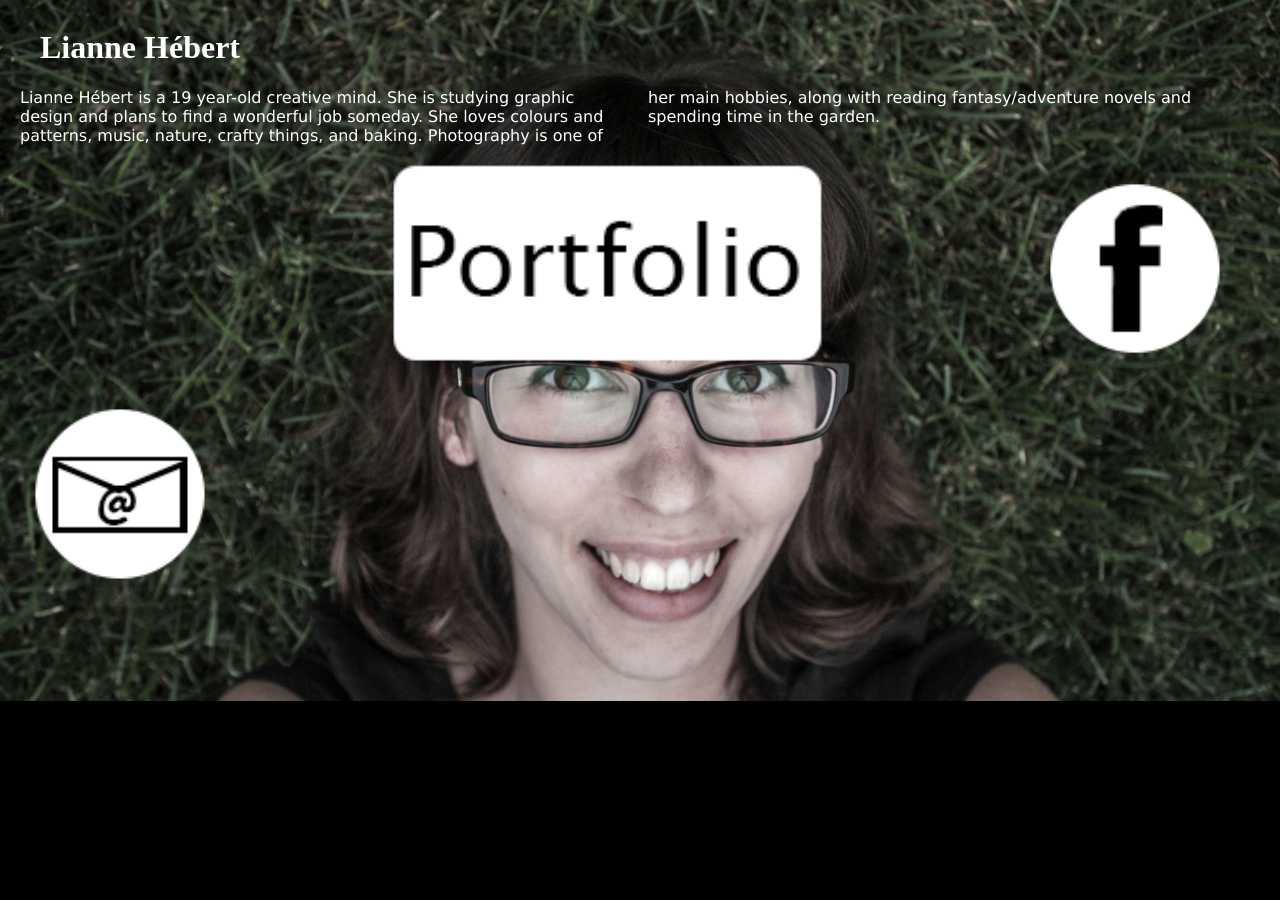
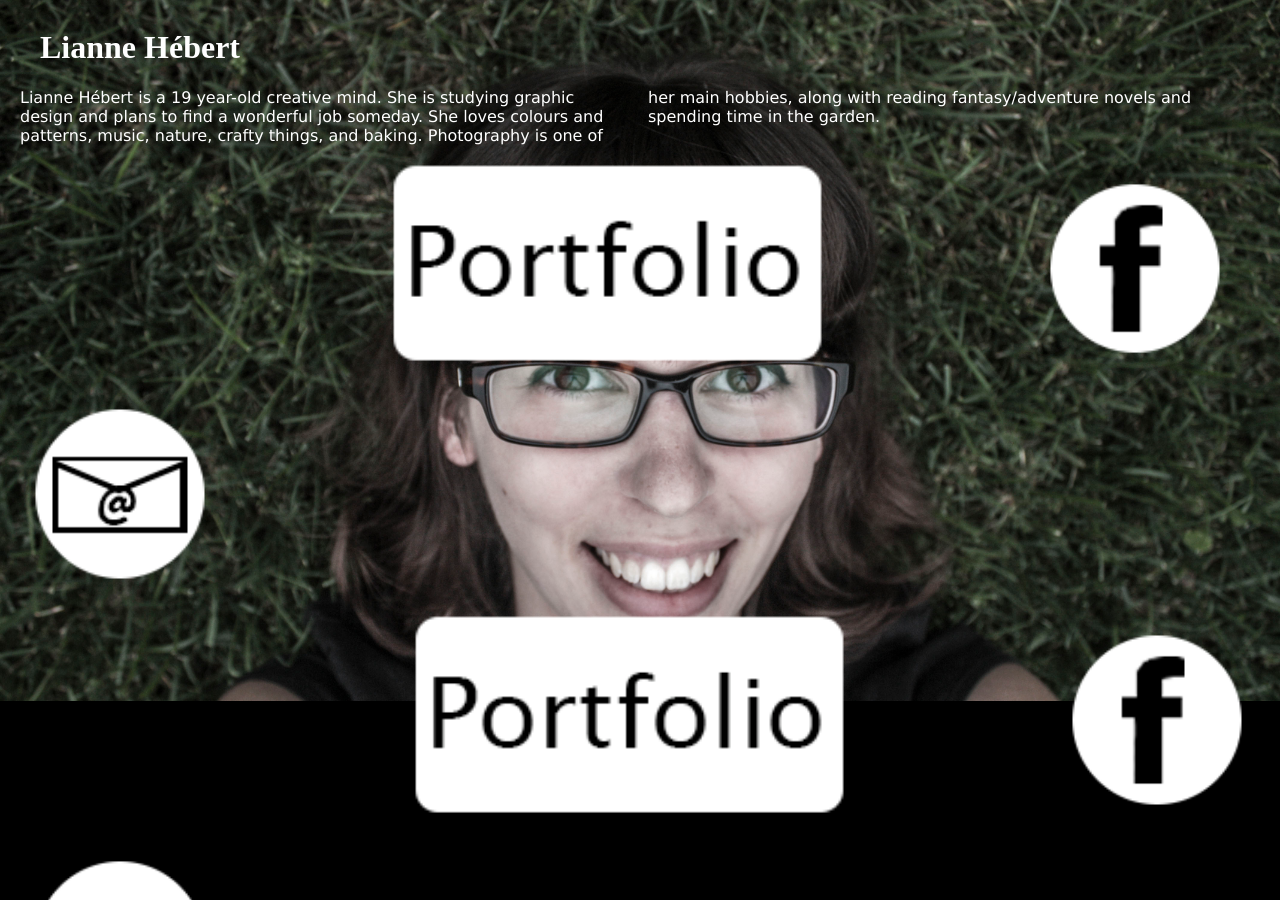
Before and after one commit to liannehebert/liannehebert.github.io, a Jekyll site: the page built from index.html, in a window 1280 px wide. Built offline with Jekyll 4.4.1, drawn with Linux system fonts in a browser that asks for light colours; Markdown is read by kramdown in place of the engine named in the settings.

Commit message:
Made links an <li>

```diff
--- a/_layouts/default.html
+++ b/_layouts/default.html
@@ -15,6 +15,12 @@
 
 {{content}}
 
+	<li>
+		<a href="portfolio.html"><img src="img/portfolio-button.png" alt="visit portfolio" class="button"></a>
+		<a href="https://www.facebook.com/pages/Lianne-Hébert-Graphic-Design/272158256239758"><img src="img/fb-icon.png" alt="facebook" class="icon"></a>
+		<a href="mailto:princess.lianne@yahoo.ca"><img src="img/email.png" alt="email" class="icon"></a>
+	</li>
+
 
 </body>
 </html>
```
